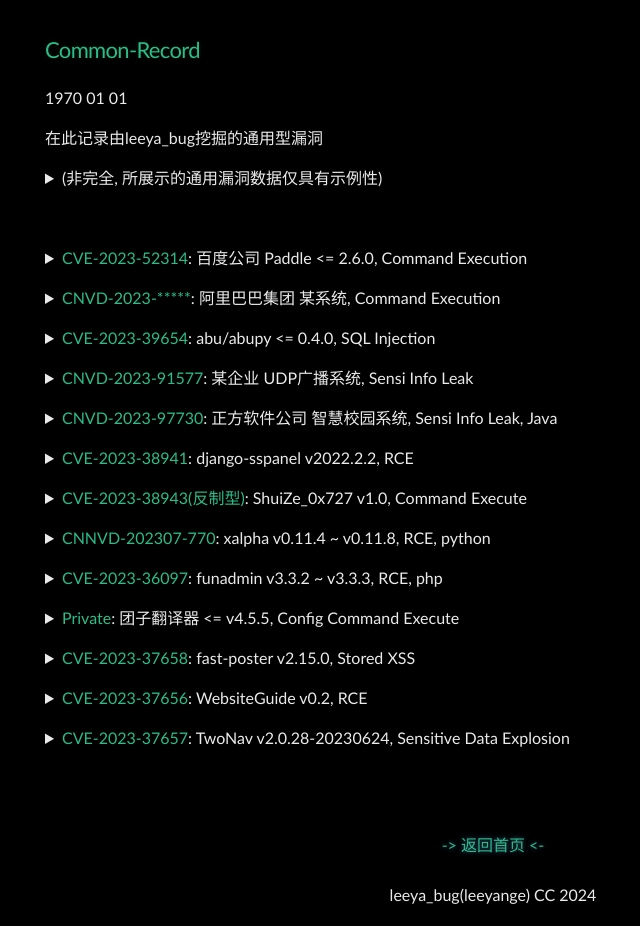
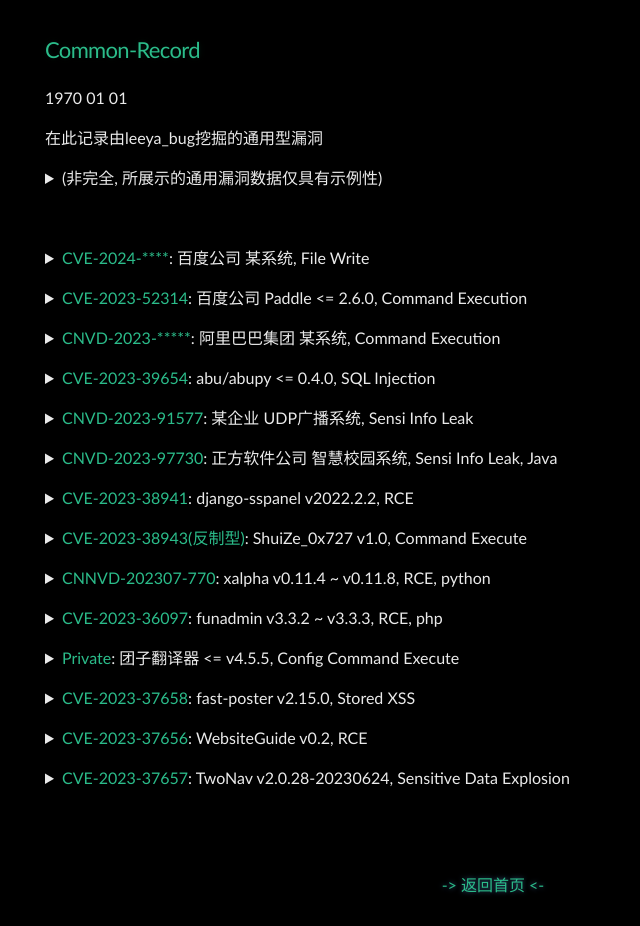
Before and after one commit to Leeyangee/leeyangee.github.io, a Jekyll site: the page built from _posts/1970-01-01-Common-Record.md, in a window 1280 px wide. Shown: the part 444-1370 px from the top of the page, without its empty margins (147-787 px from the left). Built offline with Jekyll 4.4.1, drawn with Linux system fonts in a browser that asks for light colours.

Commit message:
Update 1970-01-01-Common-Record.md

```diff
--- a/_posts/1970-01-01-Common-Record.md
+++ b/_posts/1970-01-01-Common-Record.md
@@ -13,6 +13,14 @@
 
 
 <br>
+
+<details>
+            <summary><font color="#2bbc8a">CVE-2024-****</font>: 百度公司 某系统, File Write</summary>
+      <pre><code>
+请关注厂商修复信息：<a id="rep">http://www.baidu.com</a>
+      </code></pre>
+</details><p></p>
+
 <details>
             <summary><font color="#2bbc8a">CVE-2023-52314</font>: 百度公司 Paddle <= 2.6.0, Command Execution</summary>
       <pre><code>
```
